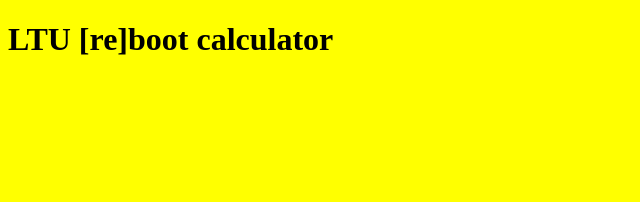
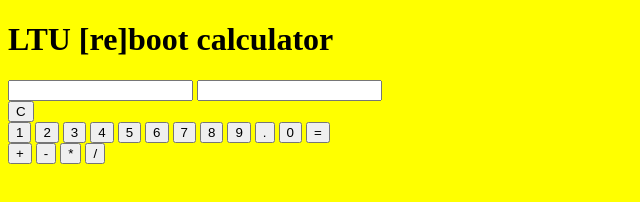
Before and after one commit to alexseymourdev/calcultor-new, a plain HTML site: page index.html in a window 1280 px wide. Shown: the whole page, without its empty margins (0-640 px from the left). Drawn offline with Linux system fonts and the light colour scheme.

Commit message:
adding HTML for the calculator

```diff
--- a/index.html
+++ b/index.html
@@ -7,6 +7,37 @@
     </head>
     <body>
         <h1>LTU [re]boot calculator</h1>
+        <div class="calculator_container">
+            <div class="display_container">
+                <input class="preview" />
+                <input class="sum" />
+            </div>
+            <div class="clear_container">
+                <button class="clear">C</button>
+            </div>
+            <div class="buttons_container">
+                <div class="numbers_container">
+                    <button class="number">1</button>
+                    <button class="number">2</button>
+                    <button class="number">3</button>
+                    <button class="number">4</button>
+                    <button class="number">5</button>
+                    <button class="number">6</button>
+                    <button class="number">7</button>
+                    <button class="number">8</button>
+                    <button class="number">9</button>
+                    <button class="decimal">.</button>
+                    <button class="number">0</button>
+                    <button class="equals">=</button>
+                </div>
+                <div class="operators_container">
+                    <button class="operator">+</button>
+                    <button class="operator">-</button>
+                    <button class="operator">*</button>
+                    <button class="operator">/</button>
+                </div>
+            </div>
+        </div>
         <script src="js/script.js"></script>
     </body>
 </html>
```
